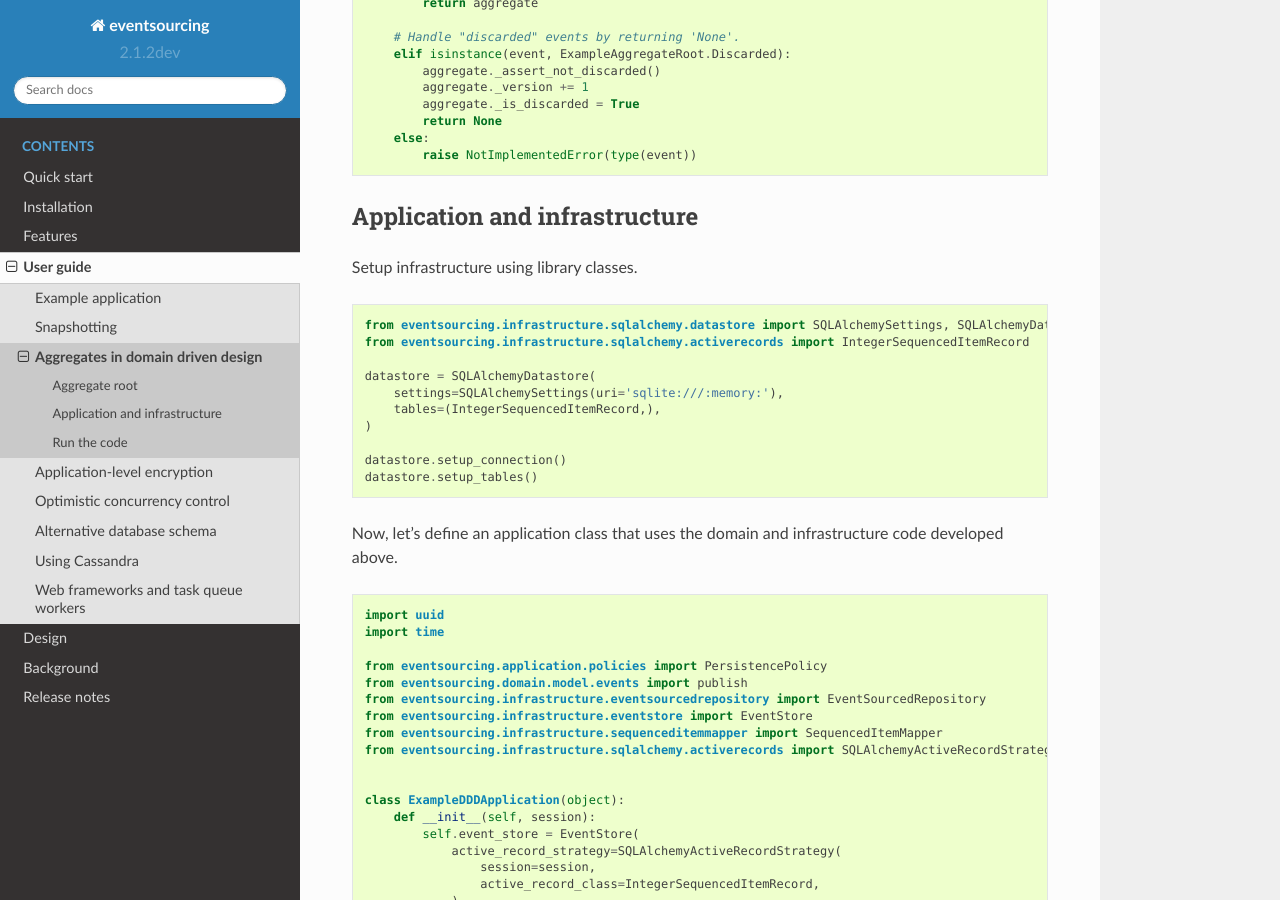
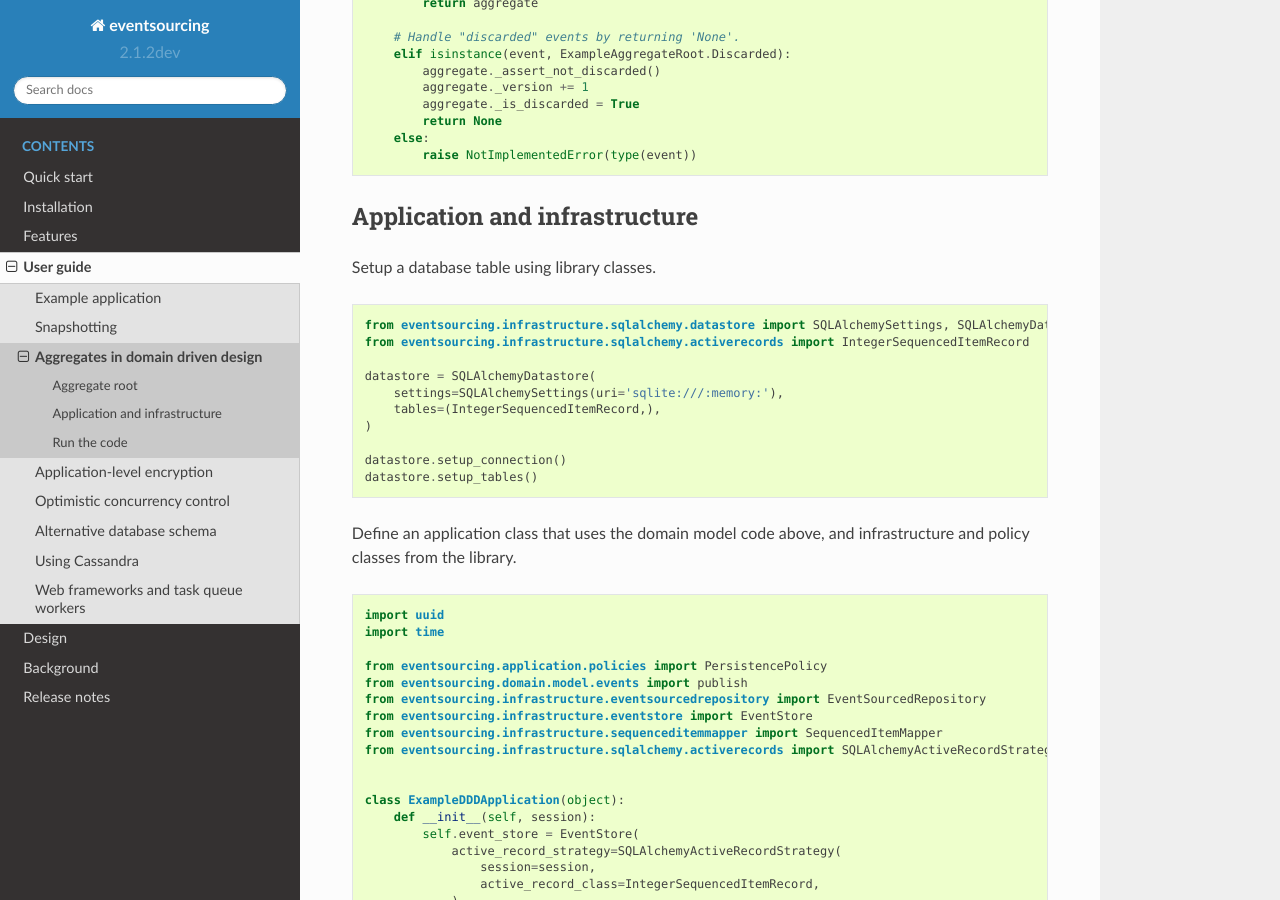
Before and after one commit to pyeventsourcing/eventsourcing, a Sphinx documentation site: the page built from docs/topics/user_guide/aggregates_in_ddd.rst, in a window 1280 px wide and 900 px high, scrolled down 2698 px. Built offline with Sphinx 7.4.7 and the Read the Docs theme 2.0.0, drawn with Linux system fonts in a browser that asks for light colours; some of the changed text lies outside the part shown.

Commit message:
Fixed typo.

```diff
--- a/docs/topics/user_guide/aggregates_in_ddd.rst
+++ b/docs/topics/user_guide/aggregates_in_ddd.rst
@@ -165,7 +165,7 @@ collection of examples.
 Application and infrastructure
 ------------------------------
 
-Setup infrastructure using library classes.
+Setup a database table using library classes.
 
 .. code:: python
 
@@ -181,8 +181,8 @@ Setup infrastructure using library classes.
     datastore.setup_tables()
 
 
-Now, let's define an application class that uses the domain and infrastructure code developed above.
-
+Define an application class that uses the domain model code above, and infrastructure
+and policy classes from the library.
 
 .. code:: python
 
```
Also changed, not shown: other parts of docs/topics/user_guide/aggregates_in_ddd.rst (+1 -1 lines).
